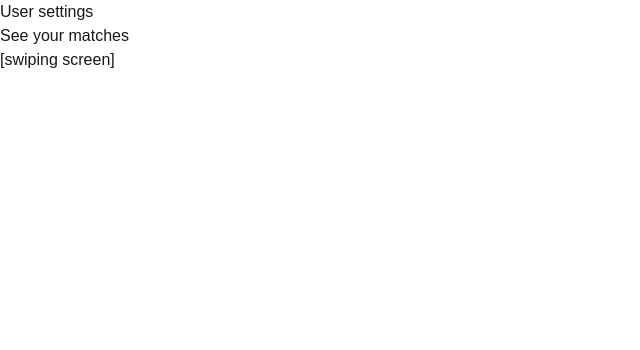
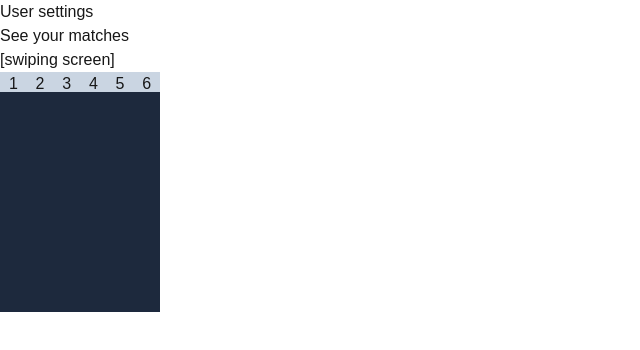
Before and after one commit to cavalier08/cursed-dating-app, a Next.js app: page /swiping in a window 1280 px wide. Shown: the top 350 px of the page, without its empty margins (0-640 px from the left). Built offline with nearby package versions, Linux system fonts and the light colour scheme.

Commit message:
added swiping profile

```diff
--- /dev/null
+++ b/src/components/SwipeProfile.tsx
@@ -0,0 +1,34 @@
+import image from 'next';
+// profile of users to swipe on
+export default function SwipeProfile() {
+    const handleClick: React.MouseEventHandler<HTMLButtonElement> = (event) => {
+
+    }
+
+    function SwipeButton({rating}: {rating: number}) {
+        return (
+           <button onClick={handleClick} className="bg-slate-300 w-10 h-5">
+            {rating}
+
+           </button>
+        );
+    }
+
+    const pfpURL = "";
+
+    return (
+
+        <div className="bg-slate-800 w-40 h-60">
+
+            <div className="flex wrap">
+            <SwipeButton rating={1} />
+            <SwipeButton rating={2} />
+            <SwipeButton rating={3} />
+            <SwipeButton rating={4} />
+            <SwipeButton rating={5} />
+            <SwipeButton rating={6} />
+            </div>
+
+        </div>
+    )
+}
--- a/src/components/profile.tsx
+++ b/src/components/UserProfile.tsx
@@ -1,4 +1,5 @@
-export default function Profile({ data = { name: "", username: "", yourRank: -1, theirRank: -1 } }) {
+
+export default function UserProfile({ data = { name: "", username: "", yourRank: -1, theirRank: -1 } }) {
     const yourRankExists = (data.yourRank != -1);
     const theirRankExists = (data.theirRank != -1);
     return (
--- a/src/pages/login.tsx
+++ b/src/pages/login.tsx
@@ -1,5 +1,5 @@
 import Link from "next/link";
-import Footer from "../components/footer"
+import Footer from "../components/Footer"
 import '../app/globals.css';
 
 export default function Login() {
--- a/src/pages/matches.tsx
+++ b/src/pages/matches.tsx
@@ -1,7 +1,7 @@
 import Link from "next/link";
 import '../app/globals.css';
 import { useState, useEffect } from 'react';
-import Profile from '../components/profile';
+import UserProfile from "../components/UserProfile";
 
 export default function Matches() {
     // Set state to be an array of JSON objects, each one representing a user you have ranked / who has ranked you
@@ -38,7 +38,7 @@ export default function Matches() {
             <h2>Your matches:</h2>
             <div id="profiles">
                 {results.map((match, index) => (
-                    <Profile key={index} data={match} />
+                    <UserProfile key={index} data={match} />
                 ))}
             </div>
         </div>
--- a/src/pages/swiping.tsx
+++ b/src/pages/swiping.tsx
@@ -1,5 +1,6 @@
 import Link from "next/link";
 import '../app/globals.css';
+import SwipeProfile from "../components/SwipeProfile";
 
 
 export default function Matches() {
@@ -14,6 +15,7 @@ export default function Matches() {
                 <p>See your matches</p>
             </Link>
             <h2>[swiping screen]</h2>
+            <SwipeProfile></SwipeProfile>
         </div>
     );
 }
```
